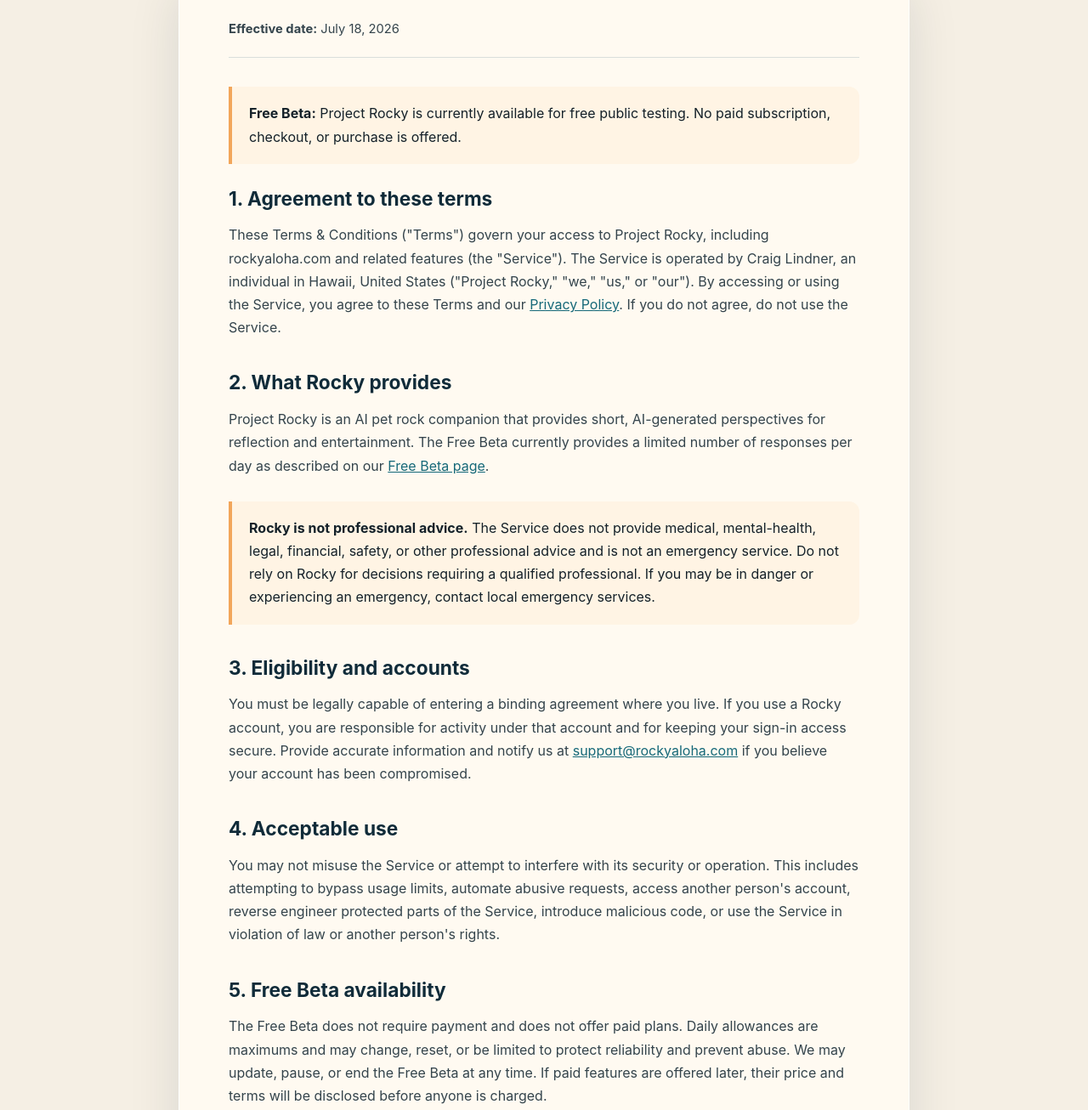
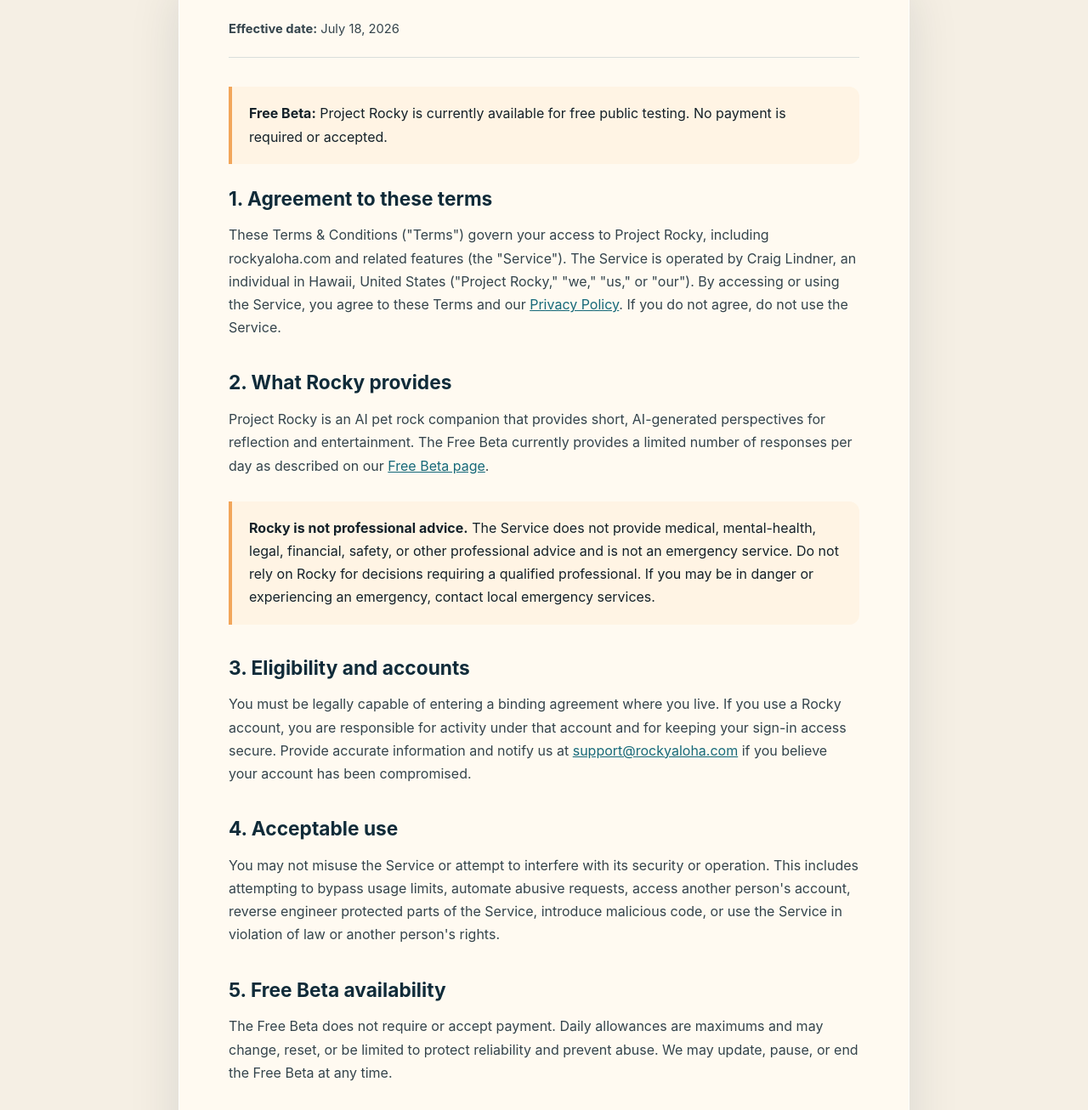
Before and after one commit to lindnerworld-tech/rocky, a website: page WEBSITE/terms.html in a window 1280 px wide. Shown: the part 437-1743 px from the top of the page at 85% size. Drawn offline with Linux system fonts and the light colour scheme.

Commit message:
Remove paid-plan language from terms

```diff
--- a/WEBSITE/terms.html
+++ b/WEBSITE/terms.html
@@ -26,7 +26,7 @@
     <article class="legal-card">
       <p class="effective"><strong>Effective date:</strong> July 18, 2026</p>
 
-      <div class="notice"><strong>Free Beta:</strong> Project Rocky is currently available for free public testing. No paid subscription, checkout, or purchase is offered.</div>
+      <div class="notice"><strong>Free Beta:</strong> Project Rocky is currently available for free public testing. No payment is required or accepted.</div>
 
       <h2>1. Agreement to these terms</h2>
       <p>These Terms &amp; Conditions ("Terms") govern your access to Project Rocky, including rockyaloha.com and related features (the "Service"). The Service is operated by Craig Lindner, an individual in Hawaii, United States ("Project Rocky," "we," "us," or "our"). By accessing or using the Service, you agree to these Terms and our <a href="/privacy">Privacy Policy</a>. If you do not agree, do not use the Service.</p>
@@ -43,7 +43,7 @@
       <p>You may not misuse the Service or attempt to interfere with its security or operation. This includes attempting to bypass usage limits, automate abusive requests, access another person's account, reverse engineer protected parts of the Service, introduce malicious code, or use the Service in violation of law or another person's rights.</p>
 
       <h2>5. Free Beta availability</h2>
-      <p>The Free Beta does not require payment and does not offer paid plans. Daily allowances are maximums and may change, reset, or be limited to protect reliability and prevent abuse. We may update, pause, or end the Free Beta at any time. If paid features are offered later, their price and terms will be disclosed before anyone is charged.</p>
+      <p>The Free Beta does not require or accept payment. Daily allowances are maximums and may change, reset, or be limited to protect reliability and prevent abuse. We may update, pause, or end the Free Beta at any time.</p>
 
       <h2>6. AI-generated output</h2>
       <p>AI output can be incomplete, inaccurate, unexpected, or unsuitable for your circumstances. You are responsible for evaluating any output before acting on it. Do not submit confidential information or personal information that you do not want processed by the Service and its providers.</p>
```
